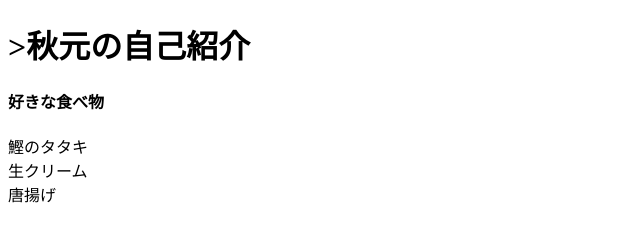
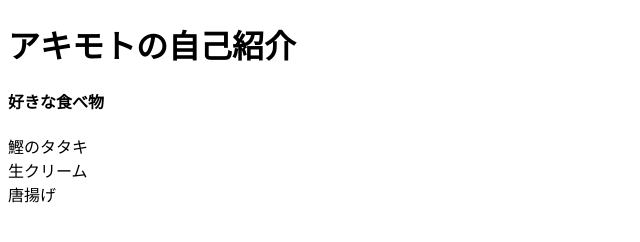
Before and after one commit to Akimoto12345/profile, a plain HTML site: page index.html in a window 1280 px wide. Shown: the whole page, without its empty margins (0-640 px from the left). Drawn offline with Linux system fonts and the light colour scheme.

Commit message:
じこしょうかい

```diff
--- a/index.html
+++ b/index.html
@@ -5,7 +5,7 @@
 <title>Insert title here</title>
 </head>
 <body>
-	<h1>>秋元の自己紹介</h1>
+	<h1>アキモトの自己紹介</h1>
 	<h4>好きな食べ物</h4>
 	<dl>
 		<dt>鰹のタタキ</dt>
```
Also changed, not shown: 1 other file.
